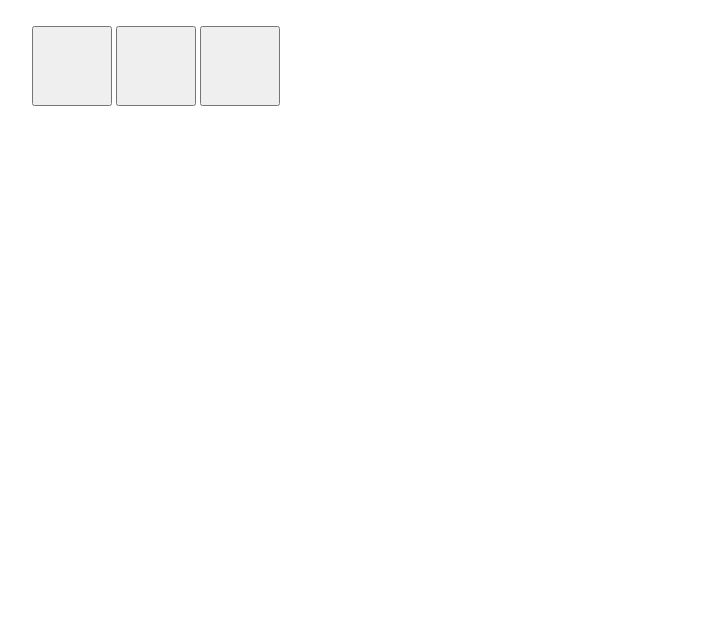
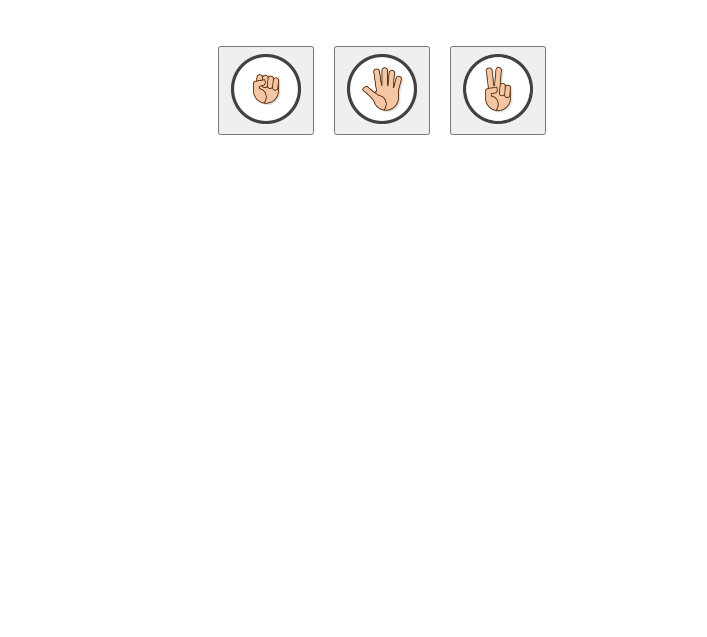
Before and after one commit to jrig95/rock-paper-scissors, a plain HTML site: page index.html in a window 1280 px wide. Shown: the part 163-800 px from the top of the page, without its empty margins (258-965 px from the left). Drawn offline with Linux system fonts and the light colour scheme.

Commit message:
buttons working and updating DOM

```diff
--- a/index.html
+++ b/index.html
@@ -16,12 +16,25 @@
     </div>
 
     <div id="buttons">
-      <button id="rock" class="rock" src="images/rock.png" alt="rock"></button>
-      <button id="paper" class="paper" src="images/paper.png" alt="paper"></button>
-      <button id="scissors"  class="scissors" src="images/scissors.png" alt="scissors"></button>
+      <button id="rock" class="rock btn" src="images/rock.png" alt="rock" ><img src="images/rock.png" alt=""></button>
+      <button id="paper" class="paper btn" src="images/paper.png" alt="paper"><img src="images/paper.png" alt=""></button>
+      <button id="scissors"  class="scissors btn" src="images/scissors.png" alt="scissors"><img src="images/scissors.png" alt=""></button>
 
     </div>
   </div>
+  <!-- <h1>Rock, Paper, Scissors</h1>
+  <p>Select either rock, paper, or scissors and see if you can beat the computer!</p>
+
+  <p><strong>Remember:</strong> “Rock breaks scissors, scissors cuts paper, paper covers rock.” </p>
+  <div class='score'>
+
+  </div>
+  <div class='message'>
+
+  </div>
+  <button type='button'>Rock</button>
+  <button type='button'>Paper</button>
+  <button type='button'>Scissors</button> -->
 </body>
 <script type="text/javascript" src="main.js"></script>
 
--- a/main.js
+++ b/main.js
@@ -19,7 +19,7 @@ console.log(computerPlay());
 // function to play round
 function playRound(playerSelection, computerSelection){
   // create logic for the game
-  if (playerSelection.toLowerCase() === "rock"){
+  if (playerSelection === "rock"){
     if (computerSelection === "rock"){
       return "it's a tie!";
     }
@@ -33,7 +33,7 @@ function playRound(playerSelection, computerSelection){
     }
   }
 
-  if (playerSelection.toLowerCase() === "paper"){
+  if (playerSelection === "paper"){
     if (computerSelection === "rock"){
       playerScore++;
       return "You win! You beat the machine!";
@@ -47,7 +47,7 @@ function playRound(playerSelection, computerSelection){
     }
   }
 
-  if (playerSelection.toLowerCase() === "scissors"){
+  if (playerSelection === "scissors"){
     if (computerSelection === "rock"){
       computerScore++;
       return "computer wins!";
@@ -63,25 +63,23 @@ function playRound(playerSelection, computerSelection){
 }
 // game function
 // set player scores
-let winningScore = 5;
+winningScore = 5;
 let playerScore = 0;
 let computerScore = 0;
 
 function game(playerChoice){
   // create for loop to loop through
-  while (winningScore < 5 ){
-    winningScore++;
-    console.log(winningScore);
+
     let playerSelection = playerChoice;
     const computerSelection = computerPlay();
     console.log(playRound(playerSelection, computerSelection));
+    console.log(playerSelection);
     console.log("Your score = " + playerScore);
     console.log("Computer's score = " + computerScore)
-  }
-  if (playerScore > computerScore) {
+  if (playerScore === winningScore) {
     console.log("Player win!")
   }
-  else {
+  else if (computerScore === winningScore){
     console.log("computer wins!")
   }
 }
@@ -96,3 +94,91 @@ scissors.addEventListener('click', () => {
 });
 
 game();
+
+
+
+// const message = document.querySelector('.message');
+// const score = document.querySelector('.score');
+// const buttons = document.querySelectorAll('button');
+// const winnerScores = [0, 0];
+
+// //add event listeners to buttons
+// for (let i = 0; i < buttons.length; i++) {
+//   buttons[i].addEventListener('click', playGame);
+// }
+
+// function playGame(e) {
+//   //setup player's selection
+//   let playerSelection = e.target.innerText;
+//   //setup a random number to select for computer
+//   //selects a number between 0 and 1 (1 not-inclusive)
+//   let computerSelection = Math.random();
+
+//   //if computerSelection is less than .34, computer selects Rock
+//   if (computerSelection < .34) {
+//     computerSelection = 'Rock';
+//   } else if (computerSelection <= .67) {
+//     computerSelection = 'Paper';
+//   } else {
+//     computerSelection = 'Scissors';
+//   }
+
+//   //setup a function to compare winners and return result
+//   let result = checkWinner(playerSelection, computerSelection);
+
+//   //output scores to the DOM
+//   if (result === 'Player') {
+//     result += ' wins!';
+//     //update score
+//     winnerScores[0]++;
+//   }
+
+//   if (result === 'Computer') {
+//     result += ' wins!';
+//     winnerScores[1]++;
+//   }
+
+//   if (result === 'Draw') {
+//     result += '. It\'s a tie!'
+//   }
+
+//   //output score into Score DIV
+//   score.innerHTML = 'Player: [ ' + winnerScores[0] + ' ] Computer: [ ' + winnerScores[1] + ' ]';
+
+//   //output player and computer's selections
+//   messenger('Player: <strong>' + playerSelection + '</strong> Computer: <strong>' + computerSelection + '</strong><br>' + result);
+// }
+
+// function messenger(selectionMessage) {
+//   message.innerHTML = selectionMessage;
+// }
+
+// function checkWinner(player, computer) {
+//   if (player === computer) {
+//     return 'Draw';
+//   }
+
+//   if (player === 'Rock') {
+//     if (computer === 'Paper') {
+//       return 'Computer';
+//     } else {
+//       return 'Player';
+//     }
+//   }
+
+//   if (player === 'Paper') {
+//     if (computer === 'Scissors') {
+//       return 'Computer';
+//     } else {
+//       return 'Player';
+//     }
+//   }
+
+//   if (player === 'Scissors') {
+//     if (computer === 'Rock') {
+//       return 'Computer';
+//     } else {
+//       return 'Player';
+//     }
+//   }
+// }
--- a/styles.css
+++ b/styles.css
@@ -11,20 +11,27 @@
 
 }
 
-.rock{
-  width:80px;
-  height: 80px;
-  padding:10px;
+#buttons{
+  display: flex;
+  justify-content: center;
+  padding: 10px;
 }
 
-.paper{
-  width:80px;
-  height: 80px;
-  padding:10px;
+.rock img{
+  height: 70px;
+  padding: 5px;
 }
 
-.scissors{
-  width:80px;
-  height: 80px;
-  padding:10px;
+.paper img{
+  height: 70px;
+  padding: 5px;
 }
+
+.scissors img{
+  height: 70px;
+  padding: 5px;
+}
+
+.btn{
+  margin:10px;
+}
```
